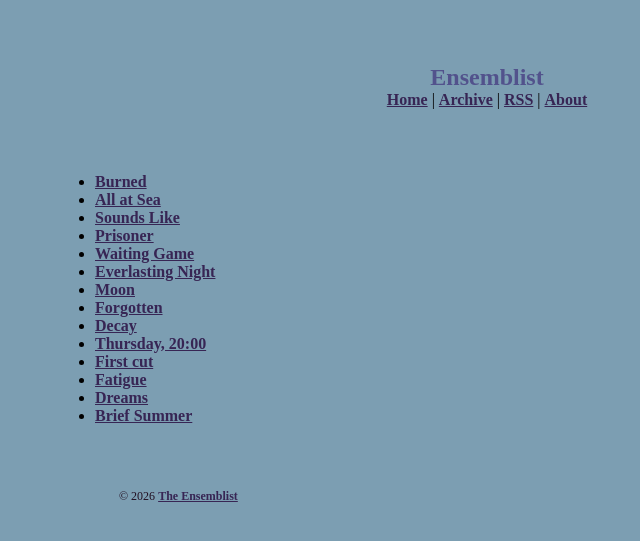
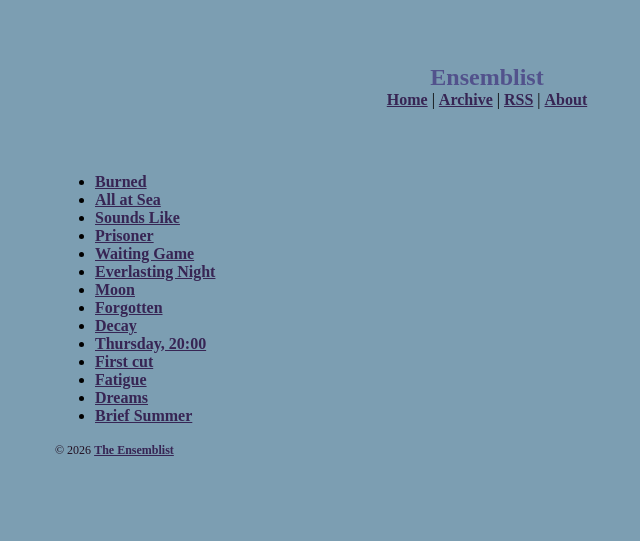
Before and after one commit to ensemblist/website, a Jekyll site: the page built from index.md, in a window 1280 px wide. Shown: the top 541 px of the page, without its empty margins (153-793 px from the left). Built offline with Jekyll 4.4.1, drawn with Linux system fonts in a browser that asks for light colours.

Commit message:
Update style.css

```diff
--- a/assets/style.css
+++ b/assets/style.css
@@ -4,13 +4,20 @@
     --heading: #52528C;
     --link: #372554;
     --footer: #231123;
+    --flow-space: 1.5em;
 }
 
 html {
     background: var(--bg);
     color: var(--text);
     margin: 0 auto;
+    min-width: 20rem;
     max-width: 62rem;
+
+}
+
+.flow>*+* {
+    margin-block-start: var(--flow-space, 1em);
 }
 
 body {
@@ -19,11 +26,11 @@ body {
 }
 
 nav {
-    margin: 0 0 4rem 0;
+    margin-bottom: 4rem;
 }
 
 footer {
-    margin: 4rem;
+    margin-top: 4rem;
     font-size: 0.75rem;
     color: var(--footer);
 }
```
